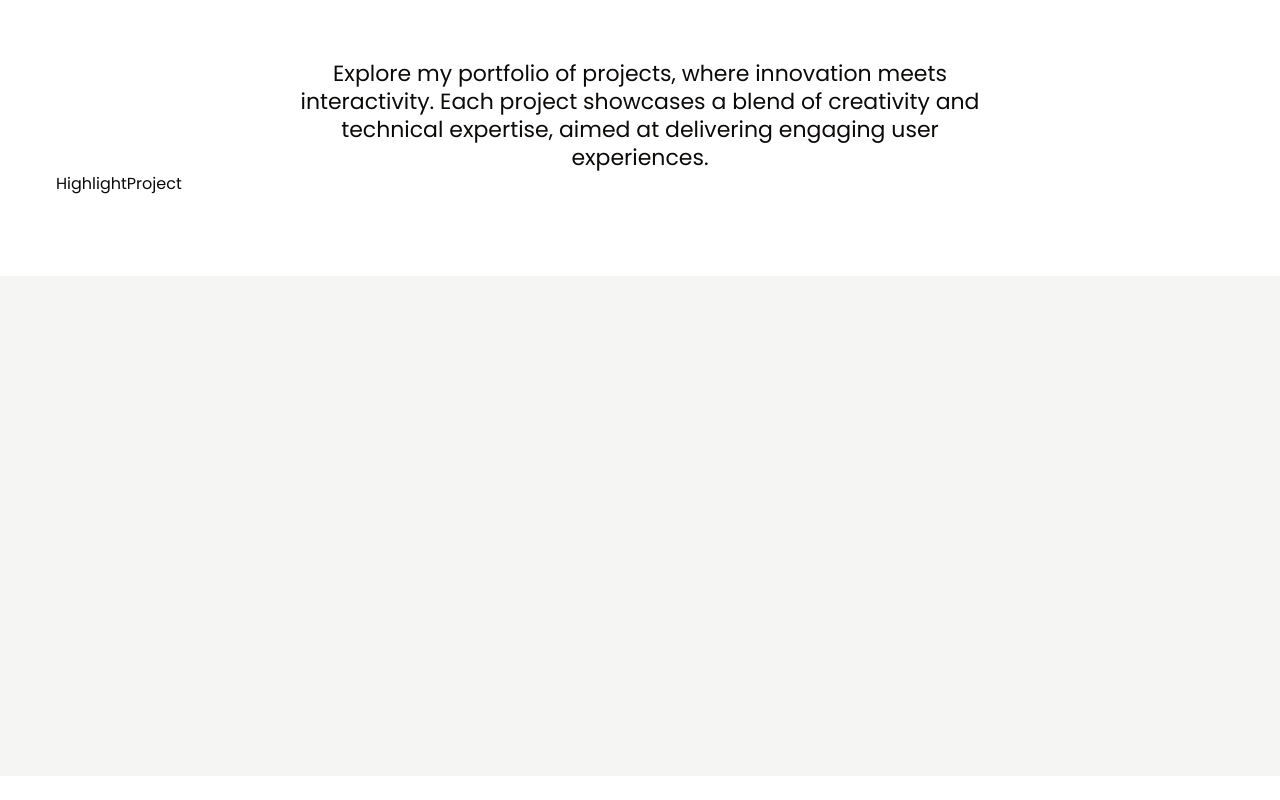
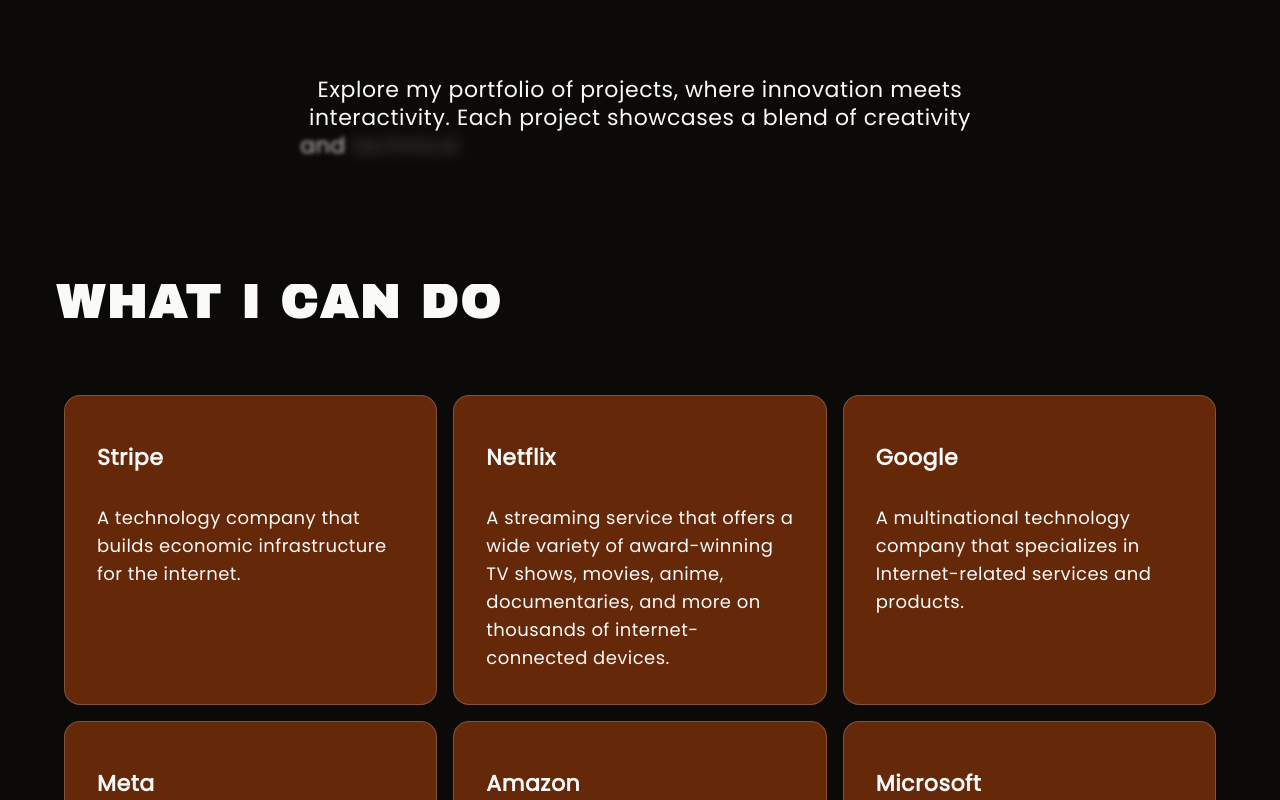
Before and after one commit to Wdnyana/portfolio-purwa, a Next.js app: page / in a window 1280 px wide. Shown: the part 820-1620 px from the top of the page. Before the commit the page ends 1596 px from the top, so only its background shows below. Built offline with nearby package versions, Linux system fonts and the light colour scheme.

Commit message:
commit service section

```diff
--- a/src/app/layout.tsx
+++ b/src/app/layout.tsx
@@ -26,7 +26,7 @@
       <body className={`${popins.className} antialiased`}>
         <ThemeProvider
           attribute="class"
-          defaultTheme="light"
+          defaultTheme="dark"
           enableSystem
           disableTransitionOnChange
         >
--- a/src/app/page.tsx
+++ b/src/app/page.tsx
@@ -8,6 +8,8 @@
 import Hero from '@/components/sections/hero'
 import DescriptionTag from '@/components/sections/description-tag'
 import HighlightProject from '@/components/sections/highlight-project'
+import ServiceSection from '@/components/sections/service-section'
+import { motion } from 'framer-motion'
 
 export default function Home() {
   const [loading, setLoading] = useState(true)
@@ -31,10 +33,45 @@
           <Hero />
         </div>
 
-        <div className="my-5 lg:my-20 2xl:my-24 h-full w-full">
-          <DescriptionTag />
+        <div className="my-5 lg:my-20 2xl:my-24 h-full w-full container mx-auto">
+          <motion.div
+            initial={{ opacity: 0, y: 50 }}
+            whileInView={{ opacity: 1, y: 0 }}
+            viewport={{
+              once: false,
+              amount: 0.5,
+              margin: '0px 0px -200px 0px',
+            }}
+            transition={{ duration: 0.8 }}
+          >
+            <DescriptionTag />
+          </motion.div>
 
-          <HighlightProject />
+          <motion.div
+            initial={{ opacity: 0, y: 50 }}
+            whileInView={{ opacity: 1, y: 0 }}
+            viewport={{
+              once: false,
+              amount: 0.5,
+              margin: '0px 0px -200px 0px',
+            }}
+            transition={{ duration: 0.8, delay: 0.5 }}
+          >
+            <ServiceSection />
+          </motion.div>
+
+          <motion.div
+            initial={{ opacity: 0, y: 50 }}
+            whileInView={{ opacity: 1, y: 0 }}
+            viewport={{
+              once: false,
+              amount: 0.5,
+              margin: '0px 0px -200px 0px',
+            }}
+            transition={{ duration: 0.8, delay: 0.5 }}
+          >
+            <HighlightProject />
+          </motion.div>
         </div>
       </section>
     </MainLayout>
--- a/src/components/sections/description-tag.tsx
+++ b/src/components/sections/description-tag.tsx
@@ -1,19 +1,12 @@
 import { textHighlight } from '@/lib/animation'
 import { motion } from 'framer-motion'
+import { TextGenerateEffect } from '../ui/text-generate-effect'
+import { words } from '@/lib/text'
 
 export default function DescriptionTag() {
   return (
     <motion.div className="w-full md:w-3/4 xl:w-[60%] mx-auto overflow-hidden">
-      <motion.h3
-        // variants={textHighlight}
-        // initial="initial"
-        // animate="animate"
-        className="text-center text-base md:text-lg xl:text-[22px]"
-      >
-        Explore my portfolio of projects, where innovation meets interactivity.
-        Each project showcases a blend of creativity and technical expertise,
-        aimed at delivering engaging user experiences.
-      </motion.h3>
+      <TextGenerateEffect words={words} />
     </motion.div>
   )
 }
--- a/src/components/sections/highlight-project.tsx
+++ b/src/components/sections/highlight-project.tsx
@@ -1,3 +1,3 @@
 export default function HighlightProject() {
-  return <div>HighlightProject</div>
+  return <div className="my-10">HighlightProject</div>
 }
--- /dev/null
+++ b/src/components/sections/service-section.tsx
@@ -0,0 +1,82 @@
+import { titleHighlightScroll } from '@/lib/animation'
+import { archivo } from '@/lib/font'
+import { motion } from 'framer-motion'
+import { HoverEffect } from '../ui/card-hover-effect'
+
+const textProject = ['What I Can Do']
+
+export const projects = [
+  {
+    id: 1,
+    title: 'Stripe',
+    description:
+      'A technology company that builds economic infrastructure for the internet.',
+  },
+  {
+    id: 2,
+    title: 'Netflix',
+    description:
+      'A streaming service that offers a wide variety of award-winning TV shows, movies, anime, documentaries, and more on thousands of internet-connected devices.',
+  },
+  {
+    id: 3,
+    title: 'Google',
+    description:
+      'A multinational technology company that specializes in Internet-related services and products.',
+  },
+  {
+    id: 4,
+    title: 'Meta',
+    description:
+      "A technology company that focuses on building products that advance Facebook's mission of bringing the world closer together.",
+  },
+  {
+    id: 5,
+    title: 'Amazon',
+    description:
+      'A multinational technology company focusing on e-commerce, cloud computing, digital streaming, and artificial intelligence.',
+  },
+  {
+    id: 6,
+    title: 'Microsoft',
+    description:
+      'A multinational technology company that develops, manufactures, licenses, supports, and sells computer software, consumer electronics, personal computers, and related services.',
+  },
+]
+
+export default function ServiceSection() {
+  return (
+    <div className="my-10 lg:my-24 2xl:my-28">
+      <motion.div className="max-w-full inline-block">
+        {textProject.map((text, idx) => (
+          <motion.h1
+            key={idx}
+            initial="initial"
+            animate="animate"
+            className={`${archivo.className} text-center md:text-start text-3xl md:text-[2.5rem] lg:text-[3rem] leading-wider font-bold tracking-wider uppercase inline-block overflow-hidden`}
+          >
+            <motion.span
+              variants={titleHighlightScroll}
+              initial="initial"
+              animate="animate"
+              whileInView="whileInView"
+              exit="exit"
+              viewport={{
+                once: false,
+                amount: 0.5,
+                margin: '0px 0px -200px 0px',
+              }}
+              className="block"
+            >
+              {text}
+            </motion.span>
+          </motion.h1>
+        ))}
+      </motion.div>
+
+      <div className="my-5">
+        <HoverEffect items={projects} />
+      </div>
+    </div>
+  )
+}
--- /dev/null
+++ b/src/components/ui/card-hover-effect.tsx
@@ -0,0 +1,115 @@
+import { cn } from '@/lib/utils'
+import { AnimatePresence, motion } from 'framer-motion'
+import Link from 'next/link'
+import { useState } from 'react'
+
+export const HoverEffect = ({
+  items,
+  className,
+}: {
+  items: {
+    id: number
+    title: string
+    description: string
+  }[]
+  className?: string
+}) => {
+  let [hoveredIndex, setHoveredIndex] = useState<number | null>(null)
+
+  return (
+    <div
+      className={cn(
+        'grid grid-cols-1 md:grid-cols-2  lg:grid-cols-3  py-10',
+        className,
+      )}
+    >
+      {items.map((item, idx) => (
+        <div
+          key={item?.id}
+          className="relative group  block p-2 h-full w-full"
+          onMouseEnter={() => setHoveredIndex(idx)}
+          onMouseLeave={() => setHoveredIndex(null)}
+        >
+          <AnimatePresence>
+            {hoveredIndex === idx && (
+              <motion.span
+                className="absolute inset-0 h-full w-full bg-neutral-200 dark:bg-slate-800/[0.8] block  rounded-3xl"
+                layoutId="hoverBackground"
+                initial={{ opacity: 0 }}
+                animate={{
+                  opacity: 1,
+                  transition: { duration: 0.15 },
+                }}
+                exit={{
+                  opacity: 0,
+                  transition: { duration: 0.15, delay: 0.2 },
+                }}
+              />
+            )}
+          </AnimatePresence>
+          <Card>
+            <CardTitle className="text-start text-xl font-bold text-black dark:text-neutral-50 md:text-[22px] 2xl:text-[26px] leading-wider">
+              {item.title}
+            </CardTitle>
+
+            <CardDescription className="text-sm xl:text-lg text-black dark:text-neutral-50 font-medium leading-wider">
+              {item.description}
+            </CardDescription>
+          </Card>
+        </div>
+      ))}
+    </div>
+  )
+}
+
+export const Card = ({
+  className,
+  children,
+}: {
+  className?: string
+  children: React.ReactNode
+}) => {
+  return (
+    <div
+      className={cn(
+        'rounded-2xl h-full w-full p-4 overflow-hidden bg-primary/40 border border-transparent dark:border-white/[0.2] group-hover:border-slate-700 relative z-20',
+        className,
+      )}
+    >
+      <div className="relative z-50">
+        <div className="p-4">{children}</div>
+      </div>
+    </div>
+  )
+}
+export const CardTitle = ({
+  className,
+  children,
+}: {
+  className?: string
+  children: React.ReactNode
+}) => {
+  return (
+    <h4 className={cn('text-zinc-100 font-bold tracking-wide mt-4', className)}>
+      {children}
+    </h4>
+  )
+}
+export const CardDescription = ({
+  className,
+  children,
+}: {
+  className?: string
+  children: React.ReactNode
+}) => {
+  return (
+    <p
+      className={cn(
+        'mt-8 text-zinc-400 tracking-wide leading-relaxed text-sm',
+        className,
+      )}
+    >
+      {children}
+    </p>
+  )
+}
--- /dev/null
+++ b/src/components/ui/text-generate-effect.tsx
@@ -0,0 +1,62 @@
+'use client'
+import { useEffect } from 'react'
+import { motion, stagger, useAnimate } from 'framer-motion'
+import { cn } from '@/lib/utils'
+
+export const TextGenerateEffect = ({
+  words,
+  className,
+  filter = true,
+  duration = 0.5,
+}: {
+  words: string
+  className?: string
+  filter?: boolean
+  duration?: number
+}) => {
+  const [scope, animate] = useAnimate()
+  let wordsArray = words.split(' ')
+  useEffect(() => {
+    animate(
+      'span',
+      {
+        opacity: 1,
+        filter: filter ? 'blur(0px)' : 'none',
+      },
+      {
+        duration: duration ? duration : 1,
+        delay: stagger(0.2),
+      },
+    )
+  }, [scope.current])
+
+  const renderWords = () => {
+    return (
+      <motion.div ref={scope}>
+        {wordsArray.map((word, idx) => {
+          return (
+            <motion.span
+              key={word + idx}
+              className="opacity-0"
+              style={{
+                filter: filter ? 'blur(10px)' : 'none',
+              }}
+            >
+              {word}{' '}
+            </motion.span>
+          )
+        })}
+      </motion.div>
+    )
+  }
+
+  return (
+    <div className={cn('font-normal', className)}>
+      <div className="mt-4">
+        <div className="text-center text-base md:text-lg xl:text-[22px] leading-snug tracking-wide">
+          {renderWords()}
+        </div>
+      </div>
+    </div>
+  )
+}
--- a/src/lib/animation.ts
+++ b/src/lib/animation.ts
@@ -116,3 +116,28 @@
     transition: { delay: 0.5, duration: 0.8 },
   },
 }
+
+export const titleHighlightScroll: Variants = {
+  initial: {
+    opacity: 0,
+    y: '100%',
+  },
+  whileInView: {
+    y: 0,
+    opacity: 1,
+  },
+  animate: {
+    opacity: 1,
+    y: 0,
+    transition: { delay: 0.2, duration: 1 },
+  },
+  exit: {
+    y: '100%',
+    opacity: 0,
+    transition: {
+      duration: 1,
+      ease: 'easeInOut',
+      delay: 0.2,
+    },
+  },
+}
--- a/src/lib/text.ts
+++ b/src/lib/text.ts
@@ -17,3 +17,5 @@
     text: '404 Not Found.',
   },
 ]
+
+export const words = `Explore my portfolio of projects, where innovation meets interactivity. Each project showcases a blend of creativity and technical expertise, aimed at delivering engaging user experiences.`
```
